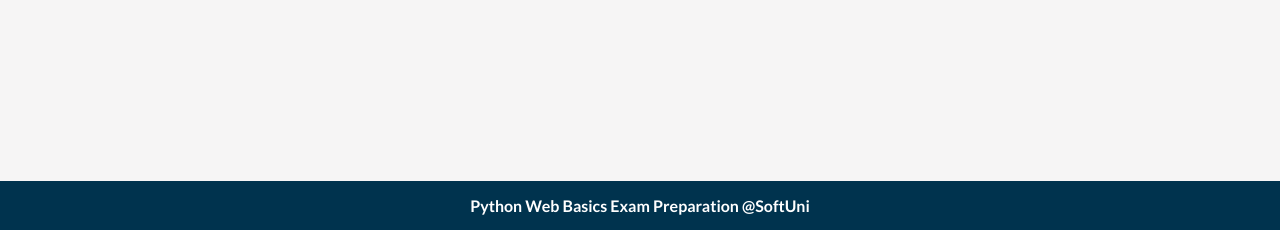
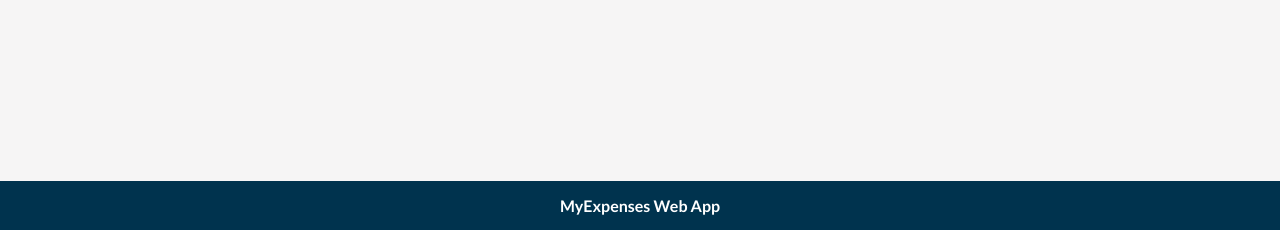
Before and after one commit to smarinov/simple-crud-web-apps, a Django app: page /profile/delete/ in a window 1280 px wide. Shown: the part 570-800 px from the top of the page. Run offline with Django 3.2, Linux system fonts and the light colour scheme.

Commit message:
HTML modifications

```diff
--- a/MyExpenses/templates/expense-create.html
+++ b/MyExpenses/templates/expense-create.html
@@ -45,7 +45,7 @@
 
 </div>
 <footer>
-    <div>Python Web Basics Exam Preparation @SoftUni</div>
+    <div>MyExpenses Web App</div>
 </footer>
 
 
--- a/MyExpenses/templates/expense-delete.html
+++ b/MyExpenses/templates/expense-delete.html
@@ -39,7 +39,7 @@
 
 </div>
 <footer>
-    <div>Python Web Basics Exam Preparation @SoftUni</div>
+    <div>MyExpenses Web App</div>
 </footer>
 
 
--- a/MyExpenses/templates/expense-edit.html
+++ b/MyExpenses/templates/expense-edit.html
@@ -40,7 +40,7 @@
 
 </div>
 <footer>
-    <div>Python Web Basics Exam Preparation @SoftUni</div>
+    <div>MyExpenses Web App</div>
 </footer>
 
 
--- a/MyExpenses/templates/home-no-profile.html
+++ b/MyExpenses/templates/home-no-profile.html
@@ -38,7 +38,7 @@
 
 </div>
 <footer>
-    <div>Python Web Basics Exam Preparation @SoftUni</div>
+    <div>MyExpenses Web App</div>
 </footer>
 
 
--- a/MyExpenses/templates/home-with-profile.html
+++ b/MyExpenses/templates/home-with-profile.html
@@ -61,7 +61,7 @@
     {% endif %}
 </div>
 <footer>
-    <div>Python Web Basics Exam Preparation @SoftUni</div>
+    <div>MyExpenses Web App</div>
 </footer>
 
 
--- a/MyExpenses/templates/profile-delete.html
+++ b/MyExpenses/templates/profile-delete.html
@@ -26,8 +26,8 @@
 </form>
 
     </div>
-    <footer>
-    <div>Python Web Basics Exam Preparation @SoftUni</div>
+<footer>
+    <div>MyExpenses Web App</div>
 </footer>
 
 
--- a/MyExpenses/templates/profile-edit.html
+++ b/MyExpenses/templates/profile-edit.html
@@ -38,7 +38,7 @@
 
 </div>
 <footer>
-    <div>Python Web Basics Exam Preparation @SoftUni</div>
+    <div>MyExpenses Web App</div>
 </footer>
 
 
--- a/MyExpenses/templates/profile.html
+++ b/MyExpenses/templates/profile.html
@@ -38,8 +38,8 @@
 </div>
 
     </div>
-    <footer>
-    <div>Python Web Basics Exam Preparation @SoftUni</div>
+<footer>
+    <div>MyExpenses Web App</div>
 </footer>
 
 
```
